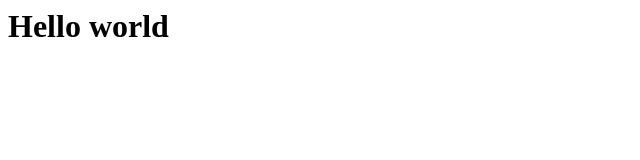
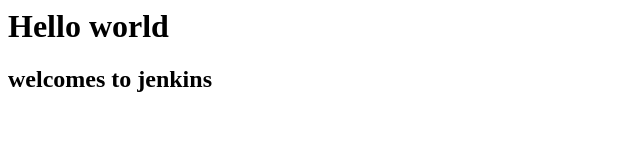
Before and after one commit to lalatendu65/gitsecond2, a plain HTML site: page index.html in a window 1280 px wide. Shown: the whole page, without its empty margins (0-640 px from the left). Drawn offline with Linux system fonts and the light colour scheme.

Commit message:
Update index.html
i changes in git hub in index.html

```diff
--- a/index.html
+++ b/index.html
@@ -1,5 +1,6 @@
 <htm>
 <body>
 <h1> Hello world</h1>
+  <h2>welcomes to jenkins</h2>
 </body>
 </html>
```
